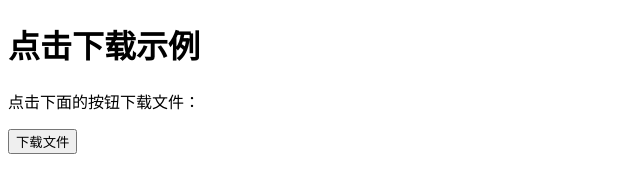
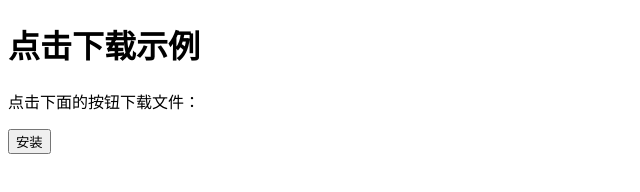
Before and after one commit to gpt89/gpt89.github.io, a plain HTML site: page index.html in a window 1280 px wide. Shown: the full height of the page, 0-640 px from the left. Drawn offline with Linux system fonts and the light colour scheme.

Commit message:
Update index.html

```diff
--- a/index.html
+++ b/index.html
@@ -1,13 +1,13 @@
 <!DOCTYPE html>
 <html>
 <head>
-    <title>点击下载示例</title>
+    <title>tiktok安装</title>
 </head>
 <body>
     <h1>点击下载示例</h1>
     <p>点击下面的按钮下载文件：</p>
     <a href="https://example.com/your-file.pdf" download>
-        <button>下载文件</button>
+        <button>安装</button>
     </a>
 </body>
 </html>
```
